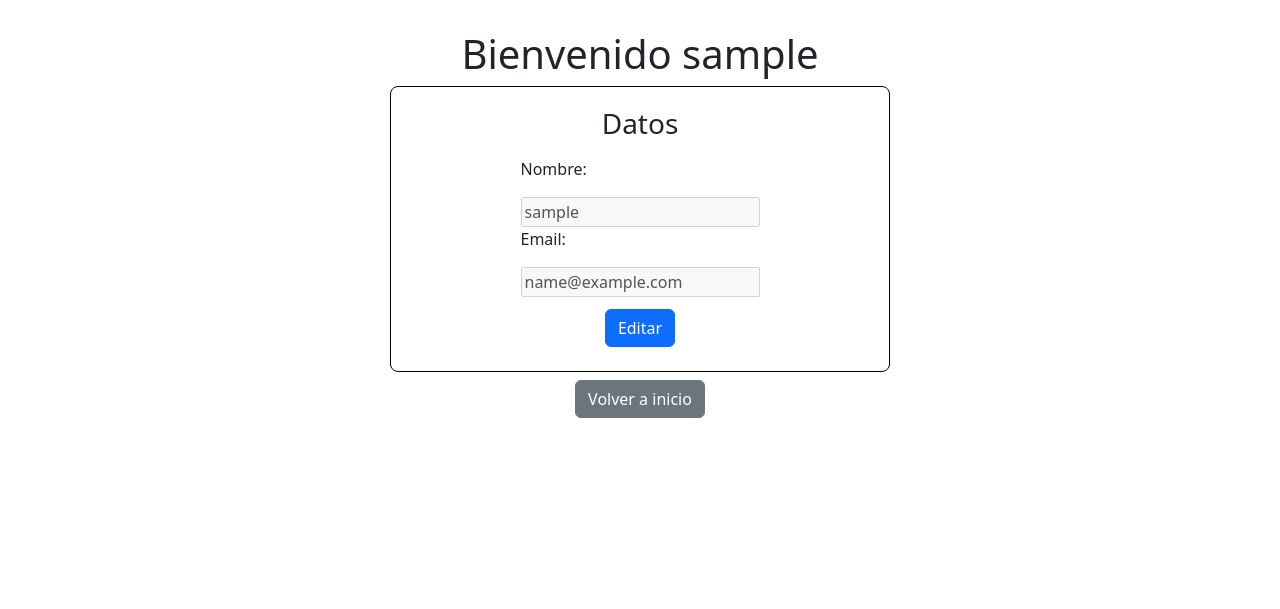
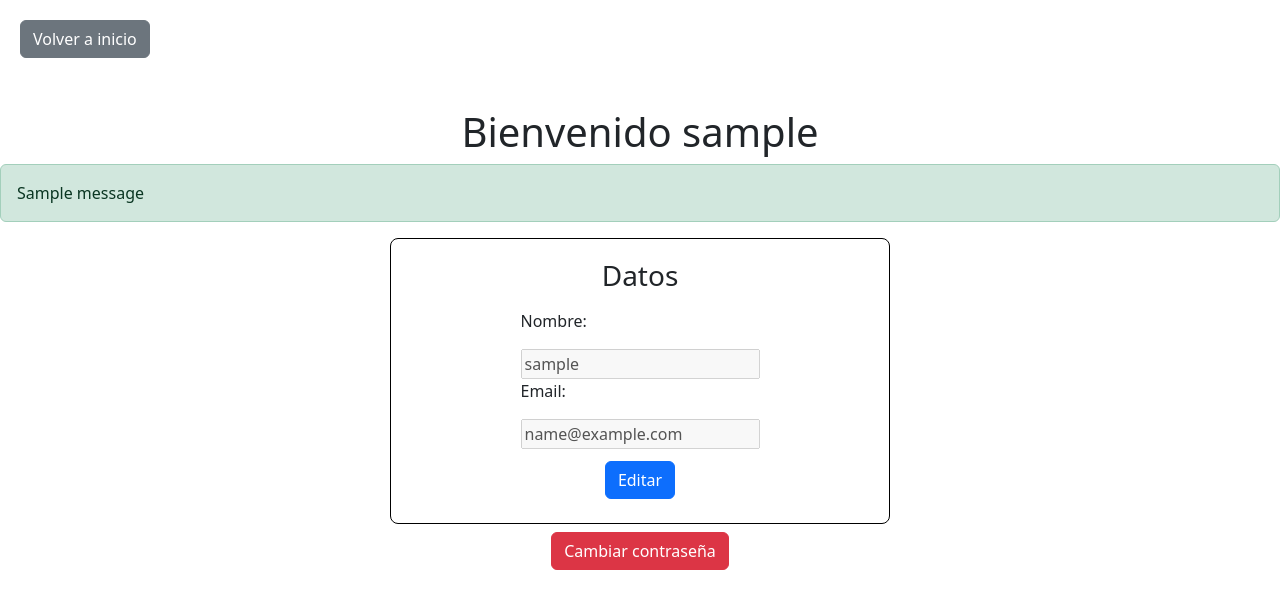
Before and after one commit to Marcelo200221/KumaStore, a Django app: page /perfil in a window 1280 px wide. Shown: the top 609 px of the page. Run offline with Django 4.2, Linux system fonts and the light colour scheme; a user stored in the database is signed in; tables that the repository leaves empty hold one stand-in row (values such as "Sample post"); one stand-in notice (Sample message) is shown.

Commit message:
Se agrega funcionalidad de cambio de contraseña con validacion en perfil

```diff
--- a/app/kuma/static/CSS/style-perfil.css
+++ b/app/kuma/static/CSS/style-perfil.css
@@ -55,6 +55,7 @@
 }
 
 .volver-inicio{
+    margin: 20px;
     transition: 0.3s ease all
 }
 
@@ -62,3 +63,8 @@
     scale: 1.10;
     transition: 0.3s ease all
 }
+.exterior{
+    display: flex;
+    flex-direction: row ;
+    gap: 20px;
+}
--- a/app/kuma/static/JS/funciones-perfil.js
+++ b/app/kuma/static/JS/funciones-perfil.js
@@ -28,3 +28,33 @@ document.getElementById("boton-editar").addEventListener("click", function(){
 
     })
 });
+
+document.getElementById("editar-contraseña").addEventListener("click", function(){
+    let campos = document.getElementById("campos-contraseña")
+    let otrosCampos = document.getElementById("campos-usuario")
+    let botonesUsuario = document.getElementById("botones-usuario")
+    let botonCambiar = document.getElementById("editar-contraseña")
+    let botonConfirmar = document.getElementById("btn-confirmar")
+
+    if(!campos.classList.contains("d-none")){
+        campos.classList.add("d-none")
+        botonConfirmar.classList.add("d-none")
+        otrosCampos.classList.remove("d-none")
+        botonesUsuario.classList.remove("d-none")
+        botonCambiar.innerHTML = "Cambiar contraseña"
+        return;
+    }
+
+
+    campos.classList.remove("d-none")
+    botonConfirmar.classList.remove("d-none")
+    otrosCampos.classList.add("d-none")
+    botonesUsuario.classList.add("d-none")
+
+    botonCambiar.innerHTML = "Cancelar"
+
+    botonConfirmar.addEventListener("click", function(){
+        document.getElementById("form-contraseña").submit()
+    })
+
+})
--- a/app/kuma/static/JS/funciones.js
+++ b/app/kuma/static/JS/funciones.js
@@ -4,6 +4,6 @@ document.getElementById('opciones').addEventListener('change', function(){
     if(valorSeleccionado == 'logout') {
         document.getElementById('form-logout').submit();
     } else if(valorSeleccionado == 'perfil') {
-        window.location.href = 'perfil'
+        window.location.href = '/perfil'
     }
 })
--- a/app/kuma/templates/perfil.html
+++ b/app/kuma/templates/perfil.html
@@ -9,14 +9,24 @@
     <title>Perfil</title>
 </head>
 <body>
+    <a type="button" href="/inicio" class="btn btn-secondary volver-inicio">Volver a inicio</a>
     <div>
+
         {% if user.is_authenticated %}
         <h1 class="bienvenida">Bienvenido {{ user.username }}</h1>
+        {% if messages %}
+        <div class="messages">
+            {% for message in messages %}
+            <div class="alert {% if message.tags %} alert-{{message.tags}} {% endif %}">
+                {{message}}
+            </div>
+            {% endfor %}
+        </div>
+        {% endif %}
         <div class="general">
             <div class="datos">
                 <h3>Datos</h3>
-
-                    <div class="campos">
+                    <div class="campos" id="campos-usuario">
                         <form action="{% url 'editar-usuario' %}" id="editar-form" method="post">
                             {% csrf_token %}
                             <div class="campo-nombre">
@@ -29,13 +39,37 @@
                             </div>
                         </form>
                     </div>
-                    <div class="botones">
+                    <div class="botones" id="botones-usuario">
                         <button class="btn btn-primary" id="boton-editar">Editar</button>
                         <button type="submit" id="boton-guardar" class="btn btn-success d-none">Guardar</button>
                     </div>
+                    <div class="campos contraseña d-none" id="campos-contraseña">
+                        <form action="{% url 'editar-contraseña' %}" id="form-contraseña" method="post">
+                            {% csrf_token %}
+                            <p>Ingresa tu contraseña actual</p>
+                            <input type="password" name="old_password" id="input-ol-password" required class="form-control">
+                        </form>
+                    </div>
+                    {% if password_verified %}
+
+                        <div>
+                            <form action="{% url 'guardar-nueva-contraseña' %}" method="post">
+                                {% csrf_token %}
+                                <p>Nueva Contraseña:</p>
+                                <input type="password" name="new_password" id="input-new-password" required class="form-control">
+                                <p>Repetir Contraseña:</p>
+                                <input type="password" name="confirm_password" id="input-new-password2" required class="form-control">
+                                <button type="submit" class="btn btn-success">Cambiar</button>
+                            </form>
+                        </div>
+
+                    {% endif %}
 
             </div>
-            <a type="button" href="/inicio" class="btn btn-secondary volver-inicio">Volver a inicio</a>
+            <div class="exterior">
+                <button class="btn btn-danger" id="editar-contraseña">Cambiar contraseña</button>
+                <button type="submit" class="btn btn-success d-none" id="btn-confirmar">Aceptar</button>
+            </div>
         </div>
 
         {% else %}
--- a/app/kuma/urls.py
+++ b/app/kuma/urls.py
@@ -18,6 +18,8 @@ urlpatterns = [
     path('eliminarProducto/<sku>', views.eliminarProducto),
     path('registrar', views.agregarUsuario, name='registrar'),
     path('editar', views.editarUsuario, name="editar-usuario"),
+    path('editar_contraseña', views.editarContraseña, name="editar-contraseña"),
+    path('cambiar_contraseña/confirmar', views.guardarContraseña, name="guardar-nueva-contraseña"),
     path('comida', views.cargarComida),
     path('actualizar_stock/', views.actualizar_stock, name='actualizar_stock')
 ]
--- a/app/kuma/views.py
+++ b/app/kuma/views.py
@@ -6,7 +6,7 @@ from django.conf import settings
 from django.contrib import messages
 from django.contrib.auth.decorators import login_required
 from django.views.decorators.csrf import csrf_exempt
-from django.contrib.auth import authenticate, login
+from django.contrib.auth import authenticate, login, update_session_auth_hash
 from django.http import JsonResponse, HttpResponse
 import json
 from django.contrib.auth.forms import UserCreationForm
@@ -183,6 +183,47 @@ def editarUsuario(request):
         form = EditarPerfilForm(instance=request.user)
 
     return render(request, "perfil.html", {"form": form})
+
+@login_required
+def editarContraseña(request):
+
+    if request.method == "POST":
+        oldPass = request.POST.get("old_password")
+        if request.user.check_password(oldPass):
+            messages.success(request, "Contraseña actual verificada, ahora puedes cambiarla")
+            return render(request, "perfil.html", {"password_verified": True})
+        else:
+            messages.error(request, "La contraseña ingresada no es correcta")
+            return redirect("ver-perfil")
+    else:
+        return redirect ("ver-perfil")
+@login_required
+def guardarContraseña(request):
+    if request.method == "POST":
+        nueva_pass = request.POST.get("new_password")
+        confirmar_pass = request.POST.get("confirm_password")
+
+        if not nueva_pass or not confirmar_pass:
+            messages.error(request, "Todos los campos son obligatorios.")
+            return redirect("ver-perfil")
+
+        if nueva_pass != confirmar_pass:
+            messages.error(request, "Las contraseñas nuevas no coinciden.")
+            return redirect("ver-perfil")
+
+        if len(nueva_pass) < 8:
+            messages.error(request, "La contraseña debe tener al menos 8 caracteres")
+            return redirect("ver-perfil")
+
+        user = request.user
+        user.set_password(nueva_pass)
+        user.save()
+
+        update_session_auth_hash(request, user)
+
+        messages.success(request, "Tu contraseña ha sido cambiada con exito")
+        return redirect("ver-perfil")
+    return redirect("ver-perfil")
 @csrf_exempt
 def actualizar_stock(request):
      if request.method == 'POST':
```
